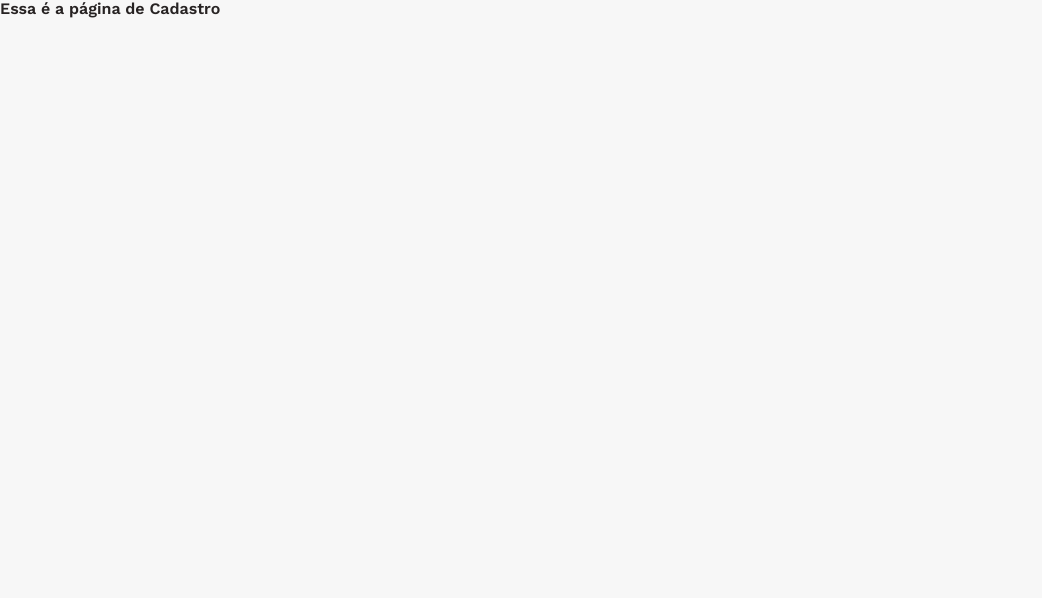
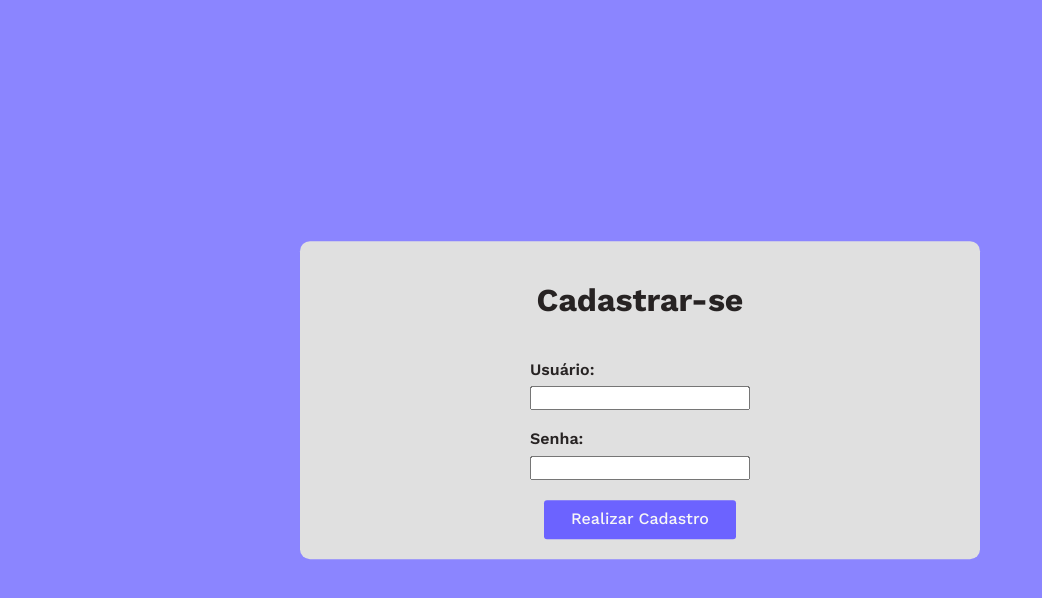
Before and after one commit to JpLoyal/To_Do, a React (Vite) app: page /cadastro in a window 1280 px wide. Shown: the top 598 px of the page, without its empty margins (0-1042 px from the left). Built offline with nearby package versions, Linux system fonts and the light colour scheme; the HTML template or start-up script is replaced by a standard one.

Commit message:
feat: transforma o formulário de login e de cadastro em um componente

```diff
--- /dev/null
+++ b/src/components/FormLoginCadastro/FormLoginCadastro.jsx
@@ -0,0 +1,21 @@
+import React from 'react';
+import styles from './FormLoginCadastro.module.css';
+
+const FormComponent = ({ title, type, buttonText, onSubmit }) => {
+  return (
+    <form className={styles.formLogin} onSubmit={onSubmit}>
+      <h1>{title}</h1>
+      <div className={styles.containerLabelInput}>
+        <label htmlFor="username">Usuário:</label>
+        <input type="text" id="username" name="username" />
+      </div>
+      <div className={styles.containerLabelInput}>
+        <label htmlFor="password">Senha:</label>
+        <input type={type} id="password" name="password" />
+      </div>
+      <button type="submit" className={styles.btnLogin}>{buttonText}</button>
+    </form>
+  );
+};
+
+export default FormComponent;
--- /dev/null
+++ b/src/components/FormLoginCadastro/FormLoginCadastro.module.css
@@ -0,0 +1,32 @@
+.formLogin {
+    position: absolute;
+    top: 50%;
+    left: 50%;
+    transform: translate(-50%, -50%);
+    margin: 0 auto;
+    border-radius: 10px;
+    padding: 20px;
+    background-color: var(--cinza);
+    width: 50%;
+    display: flex;
+    align-items: center;
+    justify-content: center;
+    flex-direction: column;
+    gap: 20px;
+}
+
+.containerLabelInput {
+    display: flex;
+    flex-direction: column;
+    gap: 7px;
+}
+
+.btnLogin {
+    width: 30%;
+}
+
+@media (max-width: 600px) {
+    .formLogin {
+        width: 70%;
+    }
+}
--- a/src/pages/CadastroPage/CadastroPage.jsx
+++ b/src/pages/CadastroPage/CadastroPage.jsx
@@ -1,10 +1,18 @@
+import styles from './CadastroPage.module.css'
+
+import FormLoginCadastro from '../../components/FormLoginCadastro/FormLoginCadastro'
+
 
 const CadastroPage = () => {
   return (
-    <div>
-      Essa é a página de Cadastro
+    <div className={styles.mainContainerCadastro}>
+      <FormLoginCadastro
+        title={'Cadastrar-se'}
+        buttonText={'Realizar Cadastro'}
+        type={'password'}
+      />
     </div>
   )
 }
 
-export default CadastroPage
+export default CadastroPage;
--- a/src/pages/CadastroPage/CadastroPage.module.css
+++ b/src/pages/CadastroPage/CadastroPage.module.css
@@ -0,0 +1,5 @@
+.mainContainerCadastro {
+    background-color: var(--azulClaro);
+    min-height: 100vh;
+    position: relative
+}
--- a/src/pages/LoginPage/LoginPage.jsx
+++ b/src/pages/LoginPage/LoginPage.jsx
@@ -1,22 +1,14 @@
 import styles from './LoginPage.module.css';
+import FormLoginCadastro from '../../components/FormLoginCadastro/FormLoginCadastro';
 
 const LoginPage = () => {
   return (
     <div className={styles.mainContainerLogin}>
-      <form className={styles.formLogin}>
-        <h1>Fazer Login</h1>
-        <div className={styles.containerLabelInput}>
-          <label htmlFor="username">Usuário:</label>
-          <input type="text" id="username" name="username" />
-        </div>
-
-        <div className={styles.containerLabelInput}>
-          <label htmlFor="password">Senha:</label>
-          <input type="password" id="password" name="password" />
-        </div>
-
-        <button type="submit" className={styles.btnLogin}>Entrar</button>
-      </form>
+      <FormLoginCadastro
+        title={'Fazer Login'}
+        buttonText={'Entrar'}
+        type={'password'}
+      />
     </div>
   );
 };
--- a/src/pages/LoginPage/LoginPage.module.css
+++ b/src/pages/LoginPage/LoginPage.module.css
@@ -3,36 +3,3 @@
     min-height: 100vh;
     position: relative
 }
-
-.formLogin {
-    position: absolute;
-    top: 50%;
-    left: 50%;
-    transform: translate(-50%, -50%);
-    margin: 0 auto;
-    border-radius: 10px;
-    padding: 20px;
-    background-color: var(--cinza);
-    width: 50%;
-    display: flex;
-    align-items: center;
-    justify-content: center;
-    flex-direction: column;
-    gap: 20px;
-}
-
-.containerLabelInput {
-    display: flex;
-    flex-direction: column;
-    gap: 7px;
-}
-
-.btnLogin {
-    width: 30%;
-}
-
-@media (max-width: 600px) {
-    .formLogin {
-        width: 70%;
-    }
-}
```
